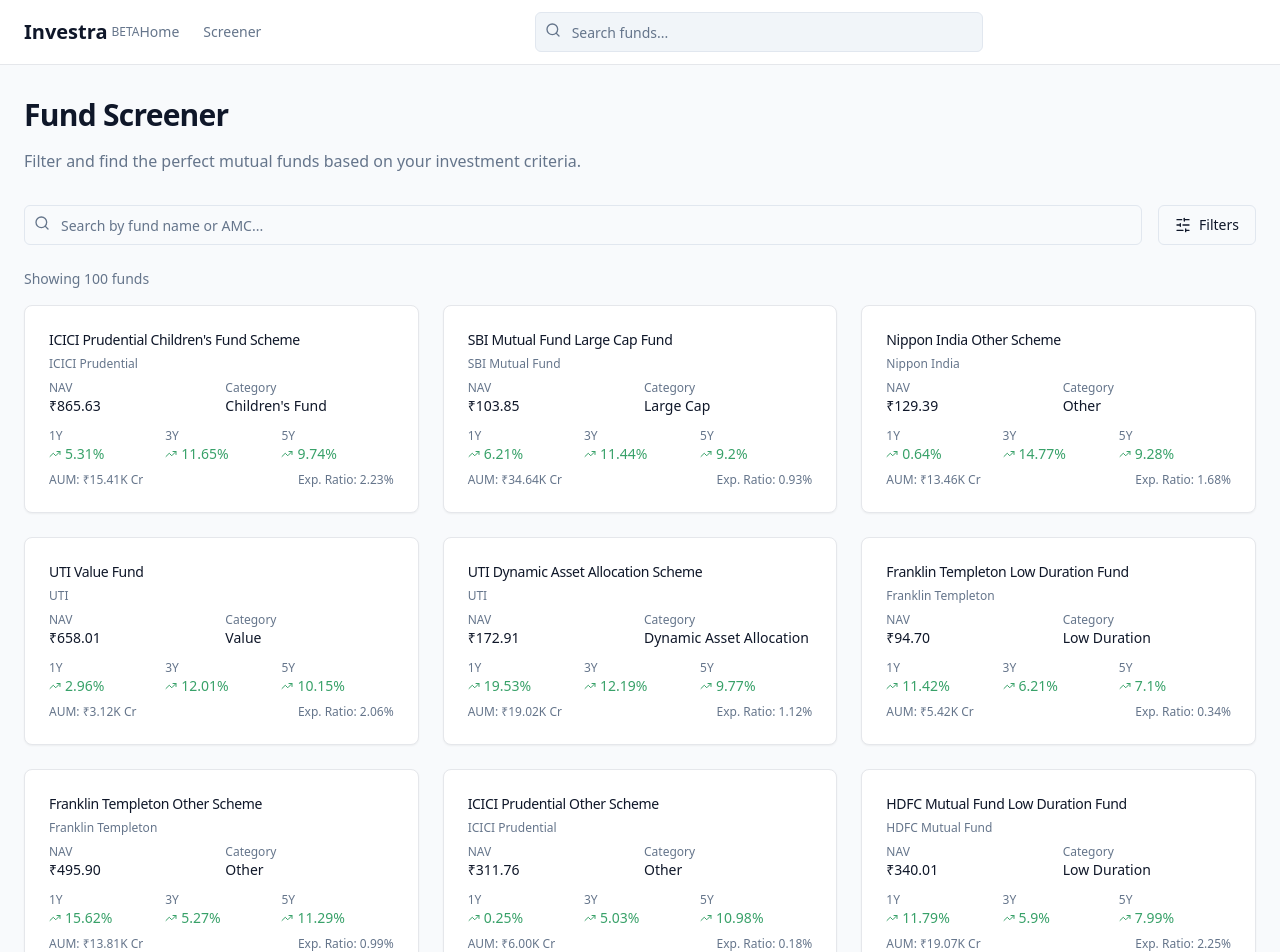
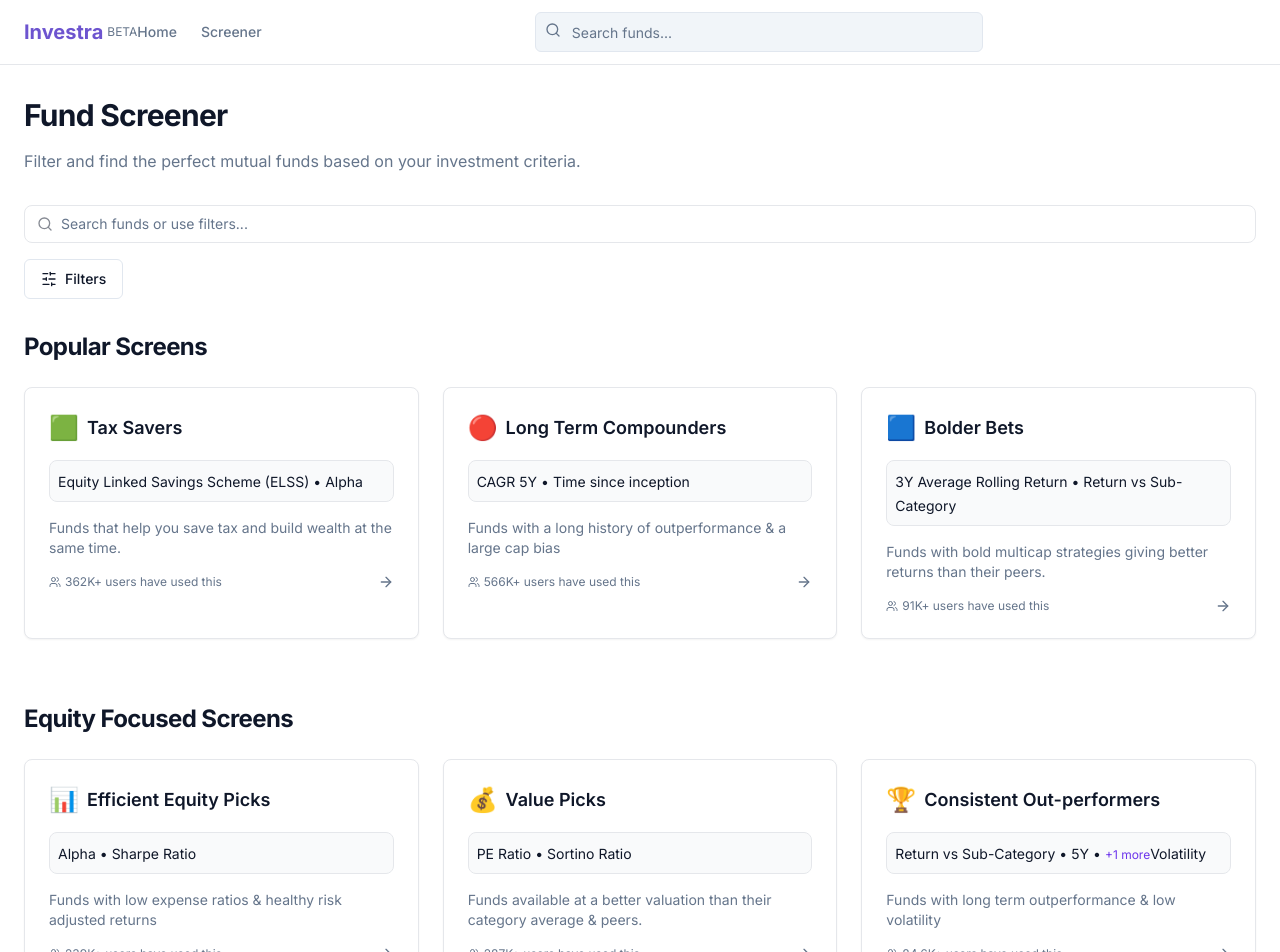
Before and after one commit to investraxai/Investrai, a React (Vite) app: page /screener in a window 1280 px wide. Shown: the top 952 px of the page. Built offline with nearby package versions, Linux system fonts and the light colour scheme.

Commit message:
Refactor: Improve UI and add search functionality
- Implement a modern, minimalistic UI with hovering effects.
- Integrate a single search bar for funds.
- Update color palette and fonts for a more interactive experience.

```diff
--- /dev/null
+++ b/src/components/screen-card.tsx
@@ -0,0 +1,77 @@
+
+import { Card, CardContent } from "@/components/ui/card";
+import { HoverCard, HoverCardContent, HoverCardTrigger } from "@/components/ui/hover-card";
+import { ArrowRight, Users } from "lucide-react";
+
+interface ScreenCardProps {
+  title: string;
+  icon: string;
+  description: string;
+  criteria: string[];
+  usersCount: string;
+  onClick: () => void;
+  isPro?: boolean;
+}
+
+export function ScreenCard({
+  title,
+  icon,
+  description,
+  criteria,
+  usersCount,
+  onClick,
+  isPro = false
+}: ScreenCardProps) {
+  return (
+    <Card
+      className="overflow-hidden hover:shadow-md transition-all duration-200 cursor-pointer bg-white hover:bg-gray-50"
+      onClick={onClick}
+    >
+      <CardContent className="p-6">
+        <div className="mb-4 flex items-start justify-between">
+          <div className="flex items-center gap-2">
+            <span className="text-2xl">{icon}</span>
+            <h3 className="text-lg font-semibold">{title}</h3>
+          </div>
+
+          {isPro && (
+            <div className="rounded-full bg-purple-100 px-2 py-1 text-xs font-medium text-purple-800">
+              Pro
+            </div>
+          )}
+        </div>
+
+        <div className="mb-4 border rounded-lg p-2 bg-gray-50">
+          {criteria.map((criterion, i) => (
+            <span key={i} className="text-sm">
+              {criterion}
+              {i < criteria.length - 1 && <span className="mx-1">•</span>}
+              {i === criteria.length - 2 && criteria.length > 2 && (
+                <HoverCard>
+                  <HoverCardTrigger asChild>
+                    <span className="text-xs text-purple-700 cursor-help">+{criteria.length - 2} more</span>
+                  </HoverCardTrigger>
+                  <HoverCardContent className="w-80">
+                    <div className="text-sm">
+                      Additional criteria used for this screen
+                    </div>
+                  </HoverCardContent>
+                </HoverCard>
+              )}
+            </span>
+          ))}
+        </div>
+
+        <p className="mb-4 text-sm text-muted-foreground">{description}</p>
+
+        <div className="flex items-center justify-between">
+          <div className="flex items-center gap-1 text-xs text-muted-foreground">
+            <Users className="h-3 w-3" />
+            <span>{usersCount} users have used this</span>
+          </div>
+          <ArrowRight className="h-4 w-4 text-muted-foreground" />
+        </div>
+      </CardContent>
+    </Card>
+  );
+}
--- a/src/index.css
+++ b/src/index.css
@@ -1,3 +1,5 @@
+
+@import url('https://fonts.googleapis.com/css2?family=Inter:wght@300;400;500;600;700&family=JetBrains+Mono:wght@400;500&display=swap');
 
 @tailwind base;
 @tailwind components;
@@ -5,7 +7,7 @@
 
 @layer base {
   :root {
-    --background: 210 40% 98%;
+    --background: 0 0% 100%;
     --foreground: 222 47% 11%;
 
     --card: 0 0% 100%;
@@ -14,7 +16,7 @@
     --popover: 0 0% 100%;
     --popover-foreground: 222 47% 11%;
 
-    --primary: 222 47% 11%;
+    --primary: 252 56% 57%;
     --primary-foreground: 210 40% 98%;
 
     --secondary: 210 40% 96%;
@@ -23,15 +25,15 @@
     --muted: 210 40% 96%;
     --muted-foreground: 215 16% 47%;
 
-    --accent: 210 40% 96%;
-    --accent-foreground: 222 47% 11%;
+    --accent: 262 83% 96%;
+    --accent-foreground: 252 56% 57%;
 
     --destructive: 0 84% 60%;
     --destructive-foreground: 210 40% 98%;
 
     --border: 214 32% 91%;
     --input: 214 32% 91%;
-    --ring: 222 84% 5%;
+    --ring: 252 56% 57%;
 
     --radius: 0.5rem;
 
@@ -75,4 +77,38 @@
   .value-negative {
     @apply bg-red-100 text-loss;
   }
+
+  /* Modern hover effects for cards */
+  .hover-card-effect {
+    @apply transition-all duration-300 hover:shadow-lg hover:translate-y-[-4px];
+  }
+
+  /* Google NotebookLM inspired styles */
+  .notebook-container {
+    @apply max-w-5xl mx-auto p-6;
+  }
+
+  .glass-card {
+    @apply bg-white/80 backdrop-blur-sm border border-white/20 rounded-xl shadow-sm;
+  }
+
+  .card-header {
+    @apply px-6 py-4 border-b border-gray-100;
+  }
+
+  .card-body {
+    @apply p-6;
+  }
+
+  .search-container {
+    @apply relative flex items-center;
+  }
+
+  .search-input {
+    @apply w-full pl-10 pr-4 py-2 rounded-full border border-gray-200 focus:border-purple-300 focus:outline-none focus:ring-2 focus:ring-purple-100 transition-all;
+  }
+
+  .search-icon {
+    @apply absolute left-3 text-gray-400;
+  }
 }
--- a/src/pages/Screener.tsx
+++ b/src/pages/Screener.tsx
@@ -8,7 +8,7 @@ import { Button } from "@/components/ui/button";
 import { Label } from "@/components/ui/label";
 import { Select, SelectContent, SelectItem, SelectTrigger, SelectValue } from "@/components/ui/select";
 import { Card, CardContent } from "@/components/ui/card";
-import { Search, SlidersHorizontal, X } from "lucide-react";
+import { Search, SlidersHorizontal, X, ArrowRight, Users } from "lucide-react";
 import {
   Sheet,
   SheetContent,
@@ -17,12 +17,18 @@ import {
   SheetTitle,
   SheetTrigger,
 } from "@/components/ui/sheet";
+import { ScreenCard } from "@/components/screen-card";
+import { HoverCard, HoverCardContent, HoverCardTrigger } from "@/components/ui/hover-card";
+import { Command, CommandDialog, CommandInput, CommandList, CommandEmpty, CommandGroup, CommandItem } from "@/components/ui/command";
+import { useNavigate } from "react-router-dom";
 
 const Screener = () => {
   const [filteredFunds, setFilteredFunds] = useState<FundData[]>(mockFunds);
   const [amcs, setAMCs] = useState<string[]>([]);
   const [searchQuery, setSearchQuery] = useState("");
   const [filters, setFilters] = useState<FundFilters>({});
+  const [commandOpen, setCommandOpen] = useState(false);
+  const navigate = useNavigate();
 
   useEffect(() => {
     // Get all AMCs for the filter dropdown
@@ -61,6 +67,66 @@ const Screener = () => {
     "Other",
   ];
 
+  const popularScreens = [
+    {
+      id: "tax-savers",
+      title: "Tax Savers",
+      icon: "🟩",
+      description: "Funds that help you save tax and build wealth at the same time.",
+      criteria: ["Equity Linked Savings Scheme (ELSS)", "Alpha"],
+      users: "362K+",
+      filters: { category: "Equity", subCategory: "ELSS" }
+    },
+    {
+      id: "long-term-compounders",
+      title: "Long Term Compounders",
+      icon: "🔴",
+      description: "Funds with a long history of outperformance & a large cap bias",
+      criteria: ["CAGR 5Y", "Time since inception"],
+      users: "566K+",
+      filters: { minReturn5Y: 12 }
+    },
+    {
+      id: "bolder-bets",
+      title: "Bolder Bets",
+      icon: "🟦",
+      description: "Funds with bold multicap strategies giving better returns than their peers.",
+      criteria: ["3Y Average Rolling Return", "Return vs Sub-Category"],
+      users: "91K+",
+      filters: { category: "Equity", minReturn3Y: 15 }
+    }
+  ];
+
+  const equityScreens = [
+    {
+      id: "efficient-equity",
+      title: "Efficient Equity Picks",
+      icon: "📊",
+      description: "Funds with low expense ratios & healthy risk adjusted returns",
+      criteria: ["Alpha", "Sharpe Ratio"],
+      users: "239K+",
+      filters: { category: "Equity", maxExpenseRatio: 1.0 }
+    },
+    {
+      id: "value-picks",
+      title: "Value Picks",
+      icon: "💰",
+      description: "Funds available at a better valuation than their category average & peers.",
+      criteria: ["PE Ratio", "Sortino Ratio"],
+      users: "287K+",
+      filters: { category: "Equity", subCategory: "Value" }
+    },
+    {
+      id: "consistent-performers",
+      title: "Consistent Out-performers",
+      icon: "🏆",
+      description: "Funds with long term outperformance & low volatility",
+      criteria: ["Return vs Sub-Category", "5Y", "Volatility"],
+      users: "84.6K+",
+      filters: { minReturn5Y: 10, minReturn3Y: 12, minReturn1Y: 15 }
+    }
+  ];
+
   return (
     <div className="container px-4 py-8 md:px-6">
       <div className="mb-8 space-y-4">
@@ -70,21 +136,55 @@ const Screener = () => {
         </p>
       </div>
 
-      <div className="mb-6 flex flex-col gap-4 sm:flex-row">
-        <div className="flex-1">
-          <form onSubmit={handleSearch} className="relative">
-            <Search className="absolute left-2.5 top-2.5 h-4 w-4 text-muted-foreground" />
-            <Input
-              type="search"
-              placeholder="Search by fund name or AMC..."
-              className="pl-9"
-              value={searchQuery}
-              onChange={(e) => setSearchQuery(e.target.value)}
-            />
-          </form>
+      <div className="mb-8 flex flex-col gap-4">
+        <div className="relative w-full">
+          <div
+            className="relative flex items-center rounded-lg border bg-background px-3 py-2 text-sm ring-offset-background focus-within:ring-2 focus-within:ring-ring focus-within:ring-offset-2 cursor-text"
+            onClick={() => setCommandOpen(true)}
+          >
+            <Search className="mr-2 h-4 w-4 shrink-0 opacity-50" />
+            <span className="text-muted-foreground">Search funds or use filters...</span>
+          </div>
+
+          <CommandDialog open={commandOpen} onOpenChange={setCommandOpen}>
+            <CommandInput placeholder="Search funds by name, AMC, or category..." />
+            <CommandList>
+              <CommandEmpty>No results found.</CommandEmpty>
+              <CommandGroup heading="Recent Searches">
+                {mockFunds.slice(0, 5).map(fund => (
+                  <CommandItem
+                    key={fund.id}
+                    onSelect={() => {
+                      navigate(`/fund/${fund.id}`);
+                      setCommandOpen(false);
+                    }}
+                  >
+                    <div className="flex flex-col">
+                      <span>{fund.scheme_name}</span>
+                      <span className="text-xs text-muted-foreground">{fund.amc} • {fund.category}</span>
+                    </div>
+                  </CommandItem>
+                ))}
+              </CommandGroup>
+              <CommandGroup heading="Categories">
+                {categories.map(category => (
+                  <CommandItem
+                    key={category}
+                    onSelect={() => {
+                      updateFilter("category", category);
+                      setCommandOpen(false);
+                      applyFilters();
+                    }}
+                  >
+                    {category}
+                  </CommandItem>
+                ))}
+              </CommandGroup>
+            </CommandList>
+          </CommandDialog>
         </div>
 
-        <div className="flex items-center gap-2">
+        <div className="flex flex-wrap items-center gap-2">
           <Sheet>
             <SheetTrigger asChild>
               <Button variant="outline" className="gap-2">
@@ -241,7 +341,12 @@ const Screener = () => {
                   <Button variant="outline" onClick={resetFilters}>
                     Reset
                   </Button>
-                  <Button onClick={applyFilters}>Apply Filters</Button>
+                  <Button onClick={() => {
+                    applyFilters();
+                    document.getElementById("fund-results")?.scrollIntoView({ behavior: "smooth" });
+                  }}>
+                    Apply Filters
+                  </Button>
                 </div>
               </div>
             </SheetContent>
@@ -256,7 +361,52 @@ const Screener = () => {
         </div>
       </div>
 
-      <div className="mb-4 text-sm text-muted-foreground">
+      {/* Popular Screens Section */}
+      <div className="mb-16">
+        <h2 className="text-2xl font-bold tracking-tight mb-6">Popular Screens</h2>
+        <div className="grid gap-6 sm:grid-cols-2 lg:grid-cols-3">
+          {popularScreens.map(screen => (
+            <ScreenCard
+              key={screen.id}
+              title={screen.title}
+              icon={screen.icon}
+              description={screen.description}
+              criteria={screen.criteria}
+              usersCount={screen.users}
+              onClick={() => {
+                setFilters(screen.filters);
+                applyFilters();
+                document.getElementById("fund-results")?.scrollIntoView({ behavior: "smooth" });
+              }}
+            />
+          ))}
+        </div>
+      </div>
+
+      {/* Equity Focused Screens Section */}
+      <div className="mb-16">
+        <h2 className="text-2xl font-bold tracking-tight mb-6">Equity Focused Screens</h2>
+        <div className="grid gap-6 sm:grid-cols-2 lg:grid-cols-3">
+          {equityScreens.map(screen => (
+            <ScreenCard
+              key={screen.id}
+              title={screen.title}
+              icon={screen.icon}
+              description={screen.description}
+              criteria={screen.criteria}
+              usersCount={screen.users}
+              onClick={() => {
+                setFilters(screen.filters);
+                applyFilters();
+                document.getElementById("fund-results")?.scrollIntoView({ behavior: "smooth" });
+              }}
+            />
+          ))}
+        </div>
+      </div>
+
+      {/* Fund Results Section */}
+      <div id="fund-results" className="mb-4 text-sm text-muted-foreground">
         Showing {filteredFunds.length} funds
       </div>
 
--- a/tailwind.config.ts
+++ b/tailwind.config.ts
@@ -19,6 +19,10 @@ export default {
 			}
 		},
 		extend: {
+			fontFamily: {
+				sans: ['Inter', 'system-ui', 'sans-serif'],
+				mono: ['JetBrains Mono', 'monospace'],
+			},
 			colors: {
 				border: 'hsl(var(--border))',
 				input: 'hsl(var(--input))',
@@ -69,6 +73,31 @@ export default {
 				neutral: '#718096', // Neutral gray
 				chartBlue: '#0EA5E9', // Bright blue for charts
 				chartPurple: '#8B5CF6', // Purple for charts
+				// Modern Google NotebookLM style colors
+				purple: {
+					50: '#F6F4FD',
+					100: '#E8E2FC',
+					200: '#D1C5F9',
+					300: '#B9A8F7',
+					400: '#A18BF4',
+					500: '#896EF1',
+					600: '#7E58EF',
+					700: '#6D35EC',
+					800: '#5A19D9',
+					900: '#4813B3',
+				},
+				cool: {
+					50: '#F5F7FA',
+					100: '#E4E7EB',
+					200: '#CBD2D9',
+					300: '#9AA5B1',
+					400: '#7B8794',
+					500: '#616E7C',
+					600: '#52606D',
+					700: '#3E4C59',
+					800: '#323F4B',
+					900: '#1F2933',
+				},
 			},
 			borderRadius: {
 				lg: 'var(--radius)',
```
